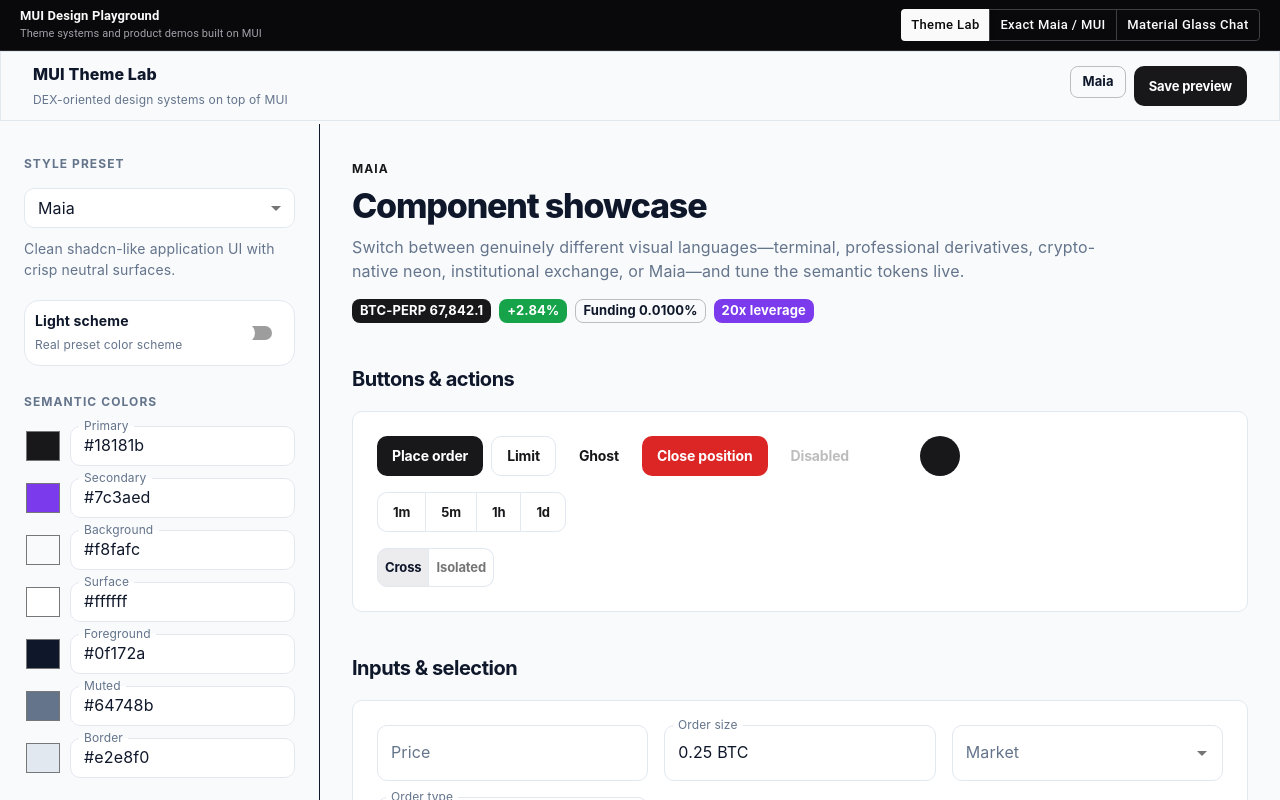
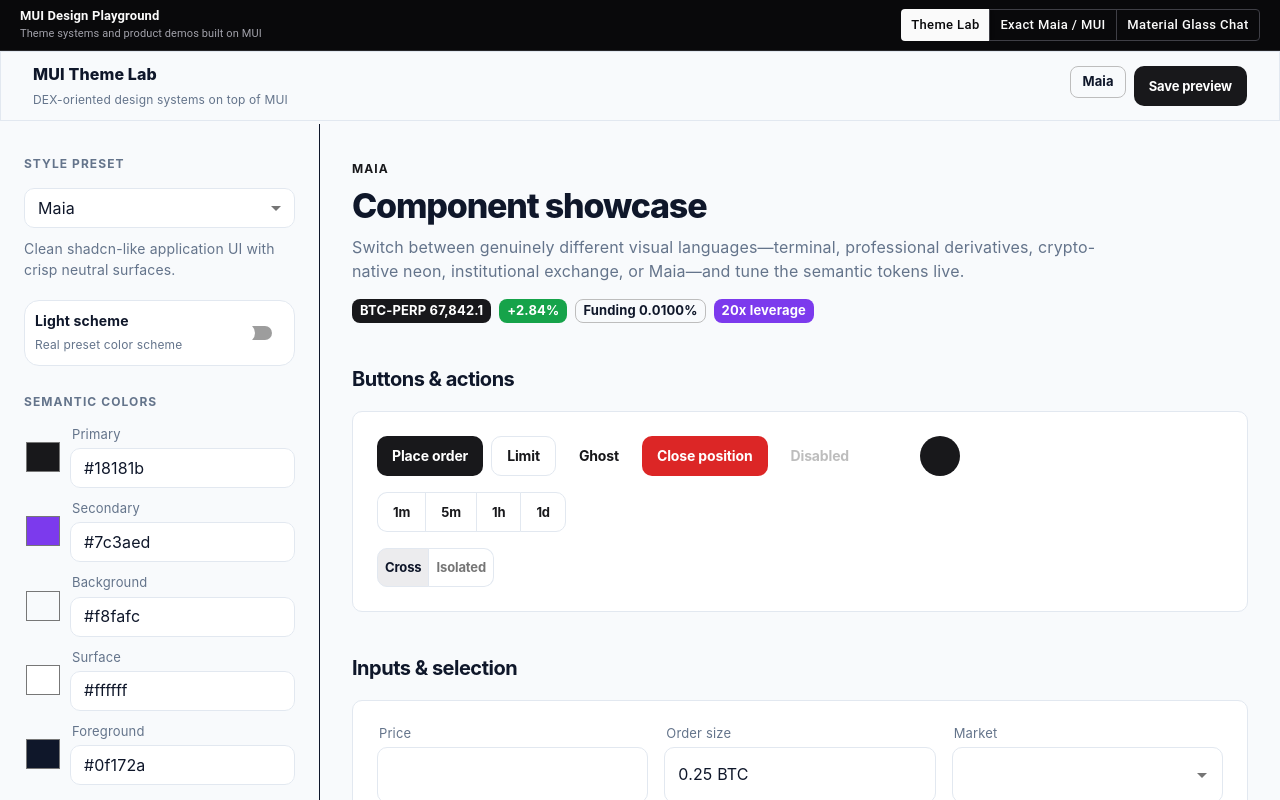
Before and after one commit to vitaminhq/mui-theming, a React (Vite) app: page / in a window 1280 px wide. Shown: the top 800 px of the page. Built offline with nearby package versions, Linux system fonts and the light colour scheme; some icons are missing.

Commit message:
Add configurable input label treatments

```diff
--- a/src/theme.ts
+++ b/src/theme.ts
@@ -1,5 +1,7 @@
 import { alpha, createTheme, darken, lighten, type PaletteMode } from '@mui/material/styles'
 import { allThemes } from 'mui-theme-collection'
+
+export type LabelStyle = 'above' | 'inside' | 'float-inside'
 
 export type ThemeColors = {
   primary: string
@@ -20,6 +22,7 @@
   controlHeight: number
   density: 'compact' | 'comfortable'
   panelStyle: 'flat' | 'soft' | 'glow' | 'glass'
+  labelStyle: LabelStyle
 }
 
 export type ThemePreset = {
@@ -28,55 +31,51 @@
   controlHeight: number
   density: ThemeTokens['density']
   panelStyle: ThemeTokens['panelStyle']
+  labelStyle: LabelStyle
   light: ThemeColors
   dark: ThemeColors
 }
 
 export const presets: Record<string, ThemePreset> = {
-  'Maia': {
+  Maia: {
     description: 'Clean shadcn-like application UI with crisp neutral surfaces.',
-    radius: 10, controlHeight: 40, density: 'comfortable', panelStyle: 'flat',
+    radius: 10, controlHeight: 40, density: 'comfortable', panelStyle: 'flat', labelStyle: 'above',
     light: { primary: '#18181b', secondary: '#7c3aed', background: '#f8fafc', surface: '#ffffff', surfaceRaised: '#ffffff', foreground: '#0f172a', muted: '#64748b', border: '#e2e8f0', success: '#16a34a', error: '#dc2626' },
     dark: { primary: '#fafafa', secondary: '#a78bfa', background: '#09090b', surface: '#111113', surfaceRaised: '#18181b', foreground: '#fafafa', muted: '#a1a1aa', border: '#27272a', success: '#4ade80', error: '#fb7185' },
   },
-  'Glassy': {
+  Glassy: {
     description: 'Material-inspired glass system from the mobile chat demo: translucent blurred surfaces, expressive radii, pill controls, and violet/cyan atmosphere.',
-    radius: 24, controlHeight: 44, density: 'comfortable', panelStyle: 'glass',
+    radius: 24, controlHeight: 44, density: 'comfortable', panelStyle: 'glass', labelStyle: 'above',
     light: { primary: '#6558d8', secondary: '#62c7d9', background: '#ecebff', surface: 'rgba(255,255,255,.62)', surfaceRaised: 'rgba(255,255,255,.55)', foreground: '#211f36', muted: '#6f6b84', border: 'rgba(255,255,255,.72)', success: '#299b74', error: '#cf4d6f' },
     dark: { primary: '#a99fff', secondary: '#79d8e7', background: '#111126', surface: 'rgba(34,33,58,.66)', surfaceRaised: 'rgba(45,43,74,.62)', foreground: '#f4f2ff', muted: '#aaa6c3', border: 'rgba(255,255,255,.13)', success: '#5bd1a4', error: '#ff7897' },
   },
   'Terminal Mint': {
     description: 'Dense derivatives terminal: low radius, hard borders, mint trading accent.',
-    radius: 4, controlHeight: 34, density: 'compact', panelStyle: 'flat',
+    radius: 4, controlHeight: 34, density: 'compact', panelStyle: 'flat', labelStyle: 'float-inside',
     light: { primary: '#087f5b', secondary: '#0f766e', background: '#f4f8f6', surface: '#ffffff', surfaceRaised: '#f9fbfa', foreground: '#101814', muted: '#607068', border: '#d7e1dc', success: '#0f9f6e', error: '#dc4c64' },
     dark: { primary: '#3ee6a7', secondary: '#5eead4', background: '#080d0b', surface: '#0d1411', surfaceRaised: '#121b17', foreground: '#e8f5ef', muted: '#7e958a', border: '#203029', success: '#3ee6a7', error: '#ff667d' },
   },
   'Perps Violet': {
     description: 'Polished pro-trading aesthetic with violet identity and layered charcoal surfaces.',
-    radius: 7, controlHeight: 38, density: 'compact', panelStyle: 'soft',
+    radius: 7, controlHeight: 38, density: 'compact', panelStyle: 'soft', labelStyle: 'float-inside',
     light: { primary: '#6554c0', secondary: '#8b5cf6', background: '#f7f7fb', surface: '#ffffff', surfaceRaised: '#fbfaff', foreground: '#171526', muted: '#716e83', border: '#e4e1ed', success: '#159570', error: '#d84f68' },
     dark: { primary: '#9b87f5', secondary: '#c084fc', background: '#0b0a10', surface: '#121118', surfaceRaised: '#191721', foreground: '#f0eef7', muted: '#8c879e', border: '#292633', success: '#42d3a2', error: '#ff6b83' },
   },
   'Neon Liquidity': {
     description: 'Crypto-native black canvas with acid lime and electric cyan accents.',
-    radius: 12, controlHeight: 42, density: 'comfortable', panelStyle: 'glow',
+    radius: 12, controlHeight: 42, density: 'comfortable', panelStyle: 'glow', labelStyle: 'inside',
     light: { primary: '#167d3d', secondary: '#008c9e', background: '#f4fff8', surface: '#ffffff', surfaceRaised: '#f7fffb', foreground: '#08130d', muted: '#587064', border: '#cde7d8', success: '#10a866', error: '#e54867' },
     dark: { primary: '#b7ff3c', secondary: '#27e8d1', background: '#050706', surface: '#0a0e0c', surfaceRaised: '#0f1512', foreground: '#f3ffe9', muted: '#7d9386', border: '#1d2d24', success: '#69f5ad', error: '#ff5f79' },
   },
   'Midnight Exchange': {
     description: 'Institutional navy exchange UI with icy blue accents and restrained elevation.',
-    radius: 6, controlHeight: 38, density: 'compact', panelStyle: 'soft',
+    radius: 6, controlHeight: 38, density: 'compact', panelStyle: 'soft', labelStyle: 'above',
     light: { primary: '#2563eb', secondary: '#0284c7', background: '#f4f7fb', surface: '#ffffff', surfaceRaised: '#f8fbff', foreground: '#101828', muted: '#667085', border: '#dfe5ee', success: '#12966f', error: '#d94c61' },
     dark: { primary: '#5aa7ff', secondary: '#38bdf8', background: '#07101d', surface: '#0b1626', surfaceRaised: '#102036', foreground: '#edf5ff', muted: '#8294ab', border: '#1c3049', success: '#45d5a5', error: '#ff6b7f' },
   },
 }
 
-type ThirdPartyPreset = {
-  name?: string
-  description?: string
-  theme?: any
-}
-
+type ThirdPartyPreset = { name?: string; description?: string; theme?: any }
 const THIRD_PARTY_PREFIX = '3P · '
 const thirdPartyEntries = Object.values(allThemes as Record<string, ThirdPartyPreset>)
   .filter((entry) => entry?.theme)
@@ -91,71 +90,56 @@
     description: source.description
       ? `${source.description} Adapted from mui-theme-collection and normalized for this lab.`
       : 'Third-party mui-theme-collection preset, normalized to fill missing design-system tokens.',
-    radius: 8,
-    controlHeight: 38,
-    density: 'compact',
-    panelStyle: 'soft',
+    radius: 8, controlHeight: 38, density: 'compact', panelStyle: 'soft', labelStyle: 'above',
     light: presets.Maia.light,
     dark: presets.Maia.dark,
   }
 }
 
 export const presetNames = Object.keys(presets)
-
-export function getPresetDescription(name: string): string {
-  return presets[name]?.description ?? presets.Maia.description
-}
+export function getPresetDescription(name: string) { return presets[name]?.description ?? presets.Maia.description }
 
 function normalizeThirdParty(name: string, requestedMode: PaletteMode): ThemeTokens {
   const source = thirdPartyByDisplayName.get(name)
   if (!source) return tokensForPreset('Maia', requestedMode)
-
   const normalized = createTheme(source.theme)
   const sourceMode = normalized.palette.mode
   const primaryBase = normalized.palette.primary.main
-  const secondaryBase = normalized.palette.secondary?.main ?? normalized.palette.primary.main
+  const secondaryBase = normalized.palette.secondary?.main ?? primaryBase
   const sameMode = sourceMode === requestedMode
 
   if (requestedMode === 'dark') {
-    const primary = sourceMode === 'dark' ? primaryBase : lighten(primaryBase, 0.18)
-    const secondary = sourceMode === 'dark' ? secondaryBase : lighten(secondaryBase, 0.14)
     return {
       mode: 'dark',
-      primary,
-      secondary,
+      primary: sourceMode === 'dark' ? primaryBase : lighten(primaryBase, .18),
+      secondary: sourceMode === 'dark' ? secondaryBase : lighten(secondaryBase, .14),
       background: sameMode ? normalized.palette.background.default : '#090b10',
       surface: sameMode ? normalized.palette.background.paper : '#10131a',
-      surfaceRaised: sameMode ? lighten(normalized.palette.background.paper, 0.025) : '#161a23',
+      surfaceRaised: sameMode ? lighten(normalized.palette.background.paper, .025) : '#161a23',
       foreground: sameMode ? normalized.palette.text.primary : '#f3f5f8',
       muted: sameMode ? normalized.palette.text.secondary : '#9aa3b2',
       border: sameMode ? normalized.palette.divider : '#292f3a',
       success: normalized.palette.success.main || '#42d392',
       error: normalized.palette.error.main || '#ff637d',
       radius: Number(normalized.shape.borderRadius) || 8,
-      controlHeight: 38,
-      density: 'compact',
-      panelStyle: 'soft',
+      controlHeight: 38, density: 'compact', panelStyle: 'soft', labelStyle: 'above',
     }
   }
 
-  const primary = sourceMode === 'light' ? primaryBase : darken(primaryBase, 0.22)
-  const secondary = sourceMode === 'light' ? secondaryBase : darken(secondaryBase, 0.18)
   return {
     mode: 'light',
-    primary,
-    secondary,
+    primary: sourceMode === 'light' ? primaryBase : darken(primaryBase, .22),
+    secondary: sourceMode === 'light' ? secondaryBase : darken(secondaryBase, .18),
     background: sameMode ? normalized.palette.background.default : '#f6f7f9',
     surface: sameMode ? normalized.palette.background.paper : '#ffffff',
-    surfaceRaised: sameMode ? darken(normalized.palette.background.paper, 0.012) : '#fafbfc',
+    surfaceRaised: sameMode ? darken(normalized.palette.background.paper, .012) : '#fafbfc',
     foreground: sameMode ? normalized.palette.text.primary : '#171a21',
     muted: sameMode ? normalized.palette.text.secondary : '#667085',
     border: sameMode ? normalized.palette.divider : '#dfe3ea',
     success: normalized.palette.success.main || '#159570',
     error: normalized.palette.error.main || '#d84f68',
     radius: Number(normalized.shape.borderRadius) || 8,
-    controlHeight: 40,
-    density: 'comfortable',
-    panelStyle: 'soft',
+    controlHeight: 40, density: 'comfortable', panelStyle: 'soft', labelStyle: 'above',
   }
 }
 
@@ -169,6 +153,7 @@
     controlHeight: preset.controlHeight,
     density: preset.density,
     panelStyle: preset.panelStyle,
+    labelStyle: preset.labelStyle,
   }
 }
 
@@ -176,6 +161,11 @@
   const isDark = t.mode === 'dark'
   const compact = t.density === 'compact'
   const isGlass = t.panelStyle === 'glass'
+  const isAbove = t.labelStyle === 'above'
+  const isInside = t.labelStyle === 'inside'
+  const isFloatInside = t.labelStyle === 'float-inside'
+  const fieldHeight = isAbove ? t.controlHeight : Math.max(t.controlHeight, 58)
+
   const softShadow = isDark ? '0 10px 30px rgba(0,0,0,.28)' : '0 10px 28px rgba(15,23,42,.07)'
   const glowShadow = `0 0 0 1px ${alpha(t.primary, .08)}, 0 16px 44px ${alpha(t.primary, isDark ? .08 : .05)}`
   const glassShadow = isDark
@@ -190,16 +180,35 @@
     ? 'radial-gradient(circle at 20% 4%, rgba(128,105,230,.25), transparent 31%), radial-gradient(circle at 85% 24%, rgba(69,174,191,.18), transparent 34%), linear-gradient(160deg,#111126 0%,#12242a 48%,#211628 100%)'
     : 'radial-gradient(circle at 20% 4%, rgba(157,132,255,.42), transparent 31%), radial-gradient(circle at 85% 24%, rgba(94,211,221,.34), transparent 34%), linear-gradient(160deg,#f5f1ff 0%,#e9f5f7 48%,#f8eff7 100%)'
 
+  const labelRoot: any = isAbove ? {
+    position: 'static',
+    transform: 'none',
+    fontSize: 13,
+    lineHeight: 1.25,
+    marginLeft: 2,
+    color: t.muted,
+    '&.MuiInputLabel-shrink': { transform: 'none' },
+  } : isInside ? {
+    transform: 'translate(14px, 7px) scale(.75)',
+    transformOrigin: 'top left',
+    color: t.muted,
+    pointerEvents: 'none',
+    '&.MuiInputLabel-shrink': { transform: 'translate(14px, 7px) scale(.75)' },
+  } : {
+    transform: 'translate(14px, 18px) scale(1)',
+    transformOrigin: 'top left',
+    color: t.muted,
+    pointerEvents: 'none',
+    '&.MuiInputLabel-shrink': { transform: 'translate(14px, 7px) scale(.75)' },
+  }
+
   return createTheme({
     palette: {
       mode: t.mode,
-      primary: { main: t.primary },
-      secondary: { main: t.secondary },
-      success: { main: t.success },
-      error: { main: t.error },
+      primary: { main: t.primary }, secondary: { main: t.secondary },
+      success: { main: t.success }, error: { main: t.error },
       background: { default: t.background, paper: t.surface },
-      text: { primary: t.foreground, secondary: t.muted },
-      divider: t.border,
+      text: { primary: t.foreground, secondary: t.muted }, divider: t.border,
     },
     shape: { borderRadius: t.radius },
     spacing: compact ? 7 : 8,
@@ -215,6 +224,8 @@
     components: {
       MuiCssBaseline: { styleOverrides: { body: { backgroundImage: isGlass ? glassPageBackground : 'none', backgroundAttachment: isGlass ? 'fixed' : undefined }, '*': { boxSizing: 'border-box' }, '::selection': { background: alpha(t.primary, .25) } } },
       MuiButtonBase: { defaultProps: { disableRipple: true } },
+      MuiFormControl: { styleOverrides: { root: isAbove ? { gap: 6 } : {} } },
+      MuiInputLabel: { defaultProps: isInside ? { shrink: true } : {}, styleOverrides: { root: labelRoot } },
       MuiAppBar: { styleOverrides: { root: { backgroundImage: 'none', ...(isGlass ? { background: glassSurface, backdropFilter: glassBackdrop, WebkitBackdropFilter: glassBackdrop, borderColor: t.border } : {}) } } },
       MuiButton: {
         defaultProps: { disableElevation: true },
@@ -230,18 +241,22 @@
       MuiOutlinedInput: {
         styleOverrides: {
           root: {
-            minHeight: t.controlHeight,
+            minHeight: fieldHeight,
             borderRadius: isGlass ? 999 : t.radius,
-            backgroundColor: isGlass ? t.surfaceRaised : t.surfaceRaised,
+            backgroundColor: t.surfaceRaised,
             ...(isGlass ? { backdropFilter: 'blur(18px)', WebkitBackdropFilter: 'blur(18px)' } : {}),
             '& .MuiOutlinedInput-notchedOutline': { borderColor: t.border },
-            '&:hover .MuiOutlinedInput-notchedOutline': { borderColor: alpha(t.foreground, 0.34) },
-            '&.Mui-focused': { boxShadow: `0 0 0 3px ${alpha(t.primary, 0.14)}` },
+            '& .MuiOutlinedInput-notchedOutline legend': { maxWidth: 0, width: 0, padding: 0 },
+            '&:hover .MuiOutlinedInput-notchedOutline': { borderColor: alpha(t.foreground, .34) },
+            '&.Mui-focused': { boxShadow: `0 0 0 3px ${alpha(t.primary, .14)}` },
             '&.Mui-focused .MuiOutlinedInput-notchedOutline': { borderColor: t.primary, borderWidth: 1 },
           },
+          input: !isAbove ? { paddingTop: 22, paddingBottom: 7 } : {},
+          multiline: !isAbove ? { paddingTop: 20 } : {},
         },
       },
-      MuiInputLabel: { styleOverrides: { root: { color: t.muted } } },
+      MuiSelect: { styleOverrides: { select: !isAbove ? { paddingTop: '22px !important', paddingBottom: '7px !important' } : {} } },
+      MuiFormHelperText: { styleOverrides: { root: isAbove ? { marginLeft: 2 } : {} } },
       MuiChip: { styleOverrides: { root: { borderRadius: isGlass ? 999 : Math.max(4, t.radius - 2), fontWeight: 650, ...(isGlass ? { backdropFilter: 'blur(14px)' } : {}) } } },
       MuiDialog: { styleOverrides: { paper: { borderRadius: isGlass ? 32 : t.radius + 4, boxShadow: panelShadow, ...(isGlass ? { background: glassSurface, backdropFilter: glassBackdrop, WebkitBackdropFilter: glassBackdrop } : {}) } } },
       MuiMenu: { styleOverrides: { paper: { padding: 4, backgroundColor: isGlass ? 'transparent' : t.surfaceRaised, boxShadow: panelShadow, ...(isGlass ? { background: glassSurface, backdropFilter: glassBackdrop, WebkitBackdropFilter: glassBackdrop } : {}) } } },
```
